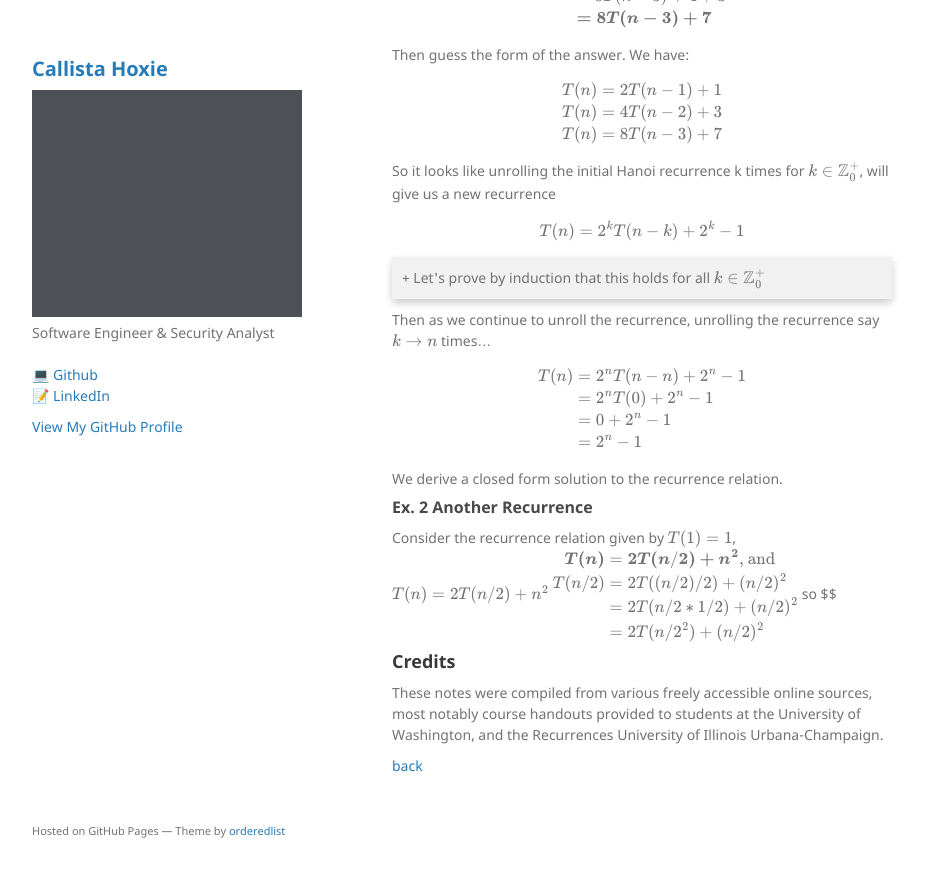
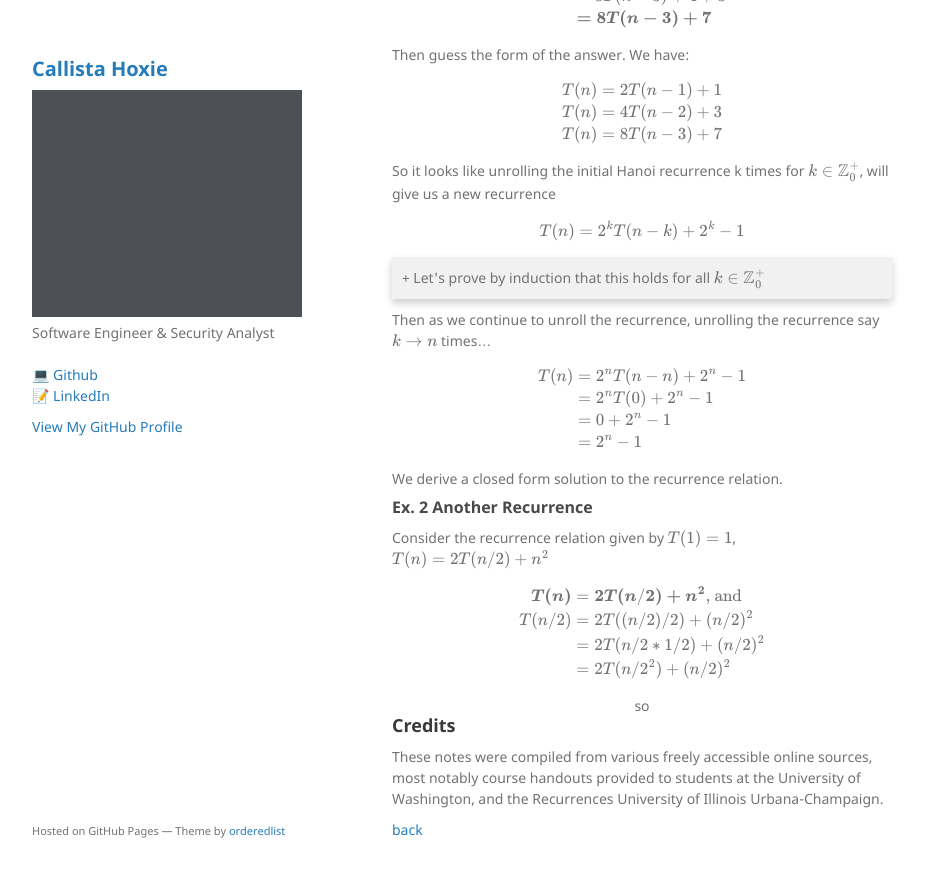
Before and after one commit to callistajosette/callistajosette.github.io, a Jekyll site: the page built from project-crease.md, in a window 1280 px wide and 900 px high, scrolled down 776 px. Shown: the top 877 px of the window, without its empty margins (178-1104 px from the left). Built offline with Jekyll 4.4.1, drawn with Linux system fonts in a browser that asks for light colours; our own code applies the rules of GitHub Pages for plain Markdown files; before the commit the page ends 1612 px from its top, so only the background shows below that.

Commit message:
Update project-crease.md

```diff
--- a/project-crease.md
+++ b/project-crease.md
@@ -99,6 +99,7 @@ We derive a closed form solution to the recurrence relation.
 
 ### Ex. 2 Another Recurrence
 Consider the recurrence relation given by $T(1) = 1$, $T(n) = 2T(n/2) + n^{2}$
+<center>
 $$
 \begin{align*}
 \boldsymbol{T(n)} & = \boldsymbol{2T(n/2) + n^{2}} \text{, and} \\
@@ -108,7 +109,7 @@ T(n/2) & = 2T((n/2)/2) + (n/2)^{2} \\
 \end{align*}
 $$
 so
-$$
+</center>
 
 ## Credits
 These notes were compiled from various freely accessible online sources, most notably course handouts provided to students at the University of Washington, and the
```
